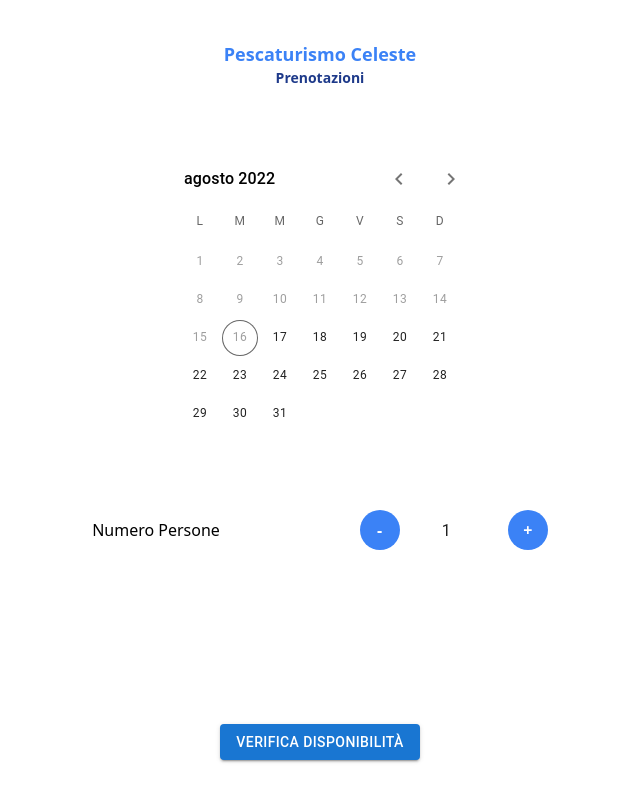
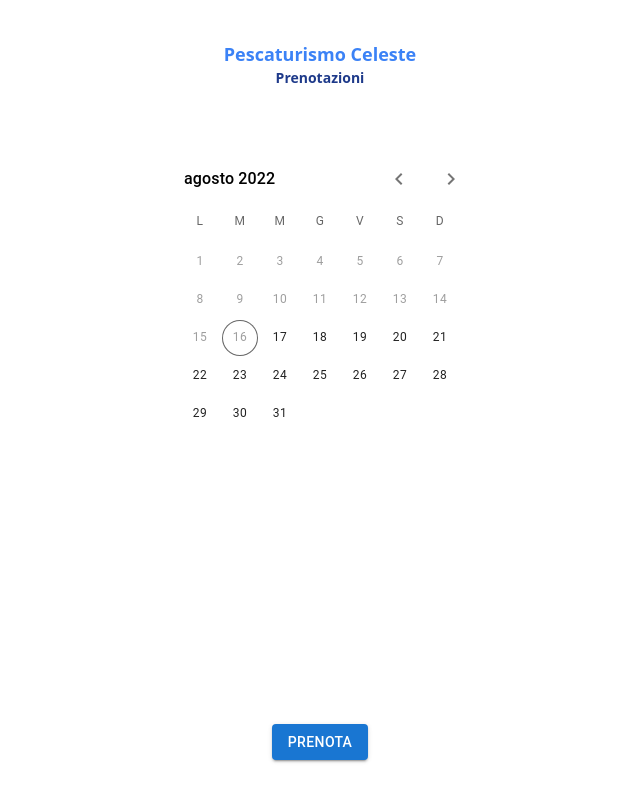
Before and after one commit to squalonero/booking-pc, a React (Create React App) app: page / in a window 1280 px wide. Shown: the whole page, without its empty margins (320-960 px from the left). Built offline with nearby package versions, Linux system fonts and the light colour scheme; data requests are answered from the project's data file; a web font is replaced by a local one.

Commit message:
Working changes with booking check

```diff
--- a/src/features/booking/selectors.ts
+++ b/src/features/booking/selectors.ts
@@ -1,5 +1,4 @@
 import { createSelector } from '@reduxjs/toolkit'
-import dayjs from 'dayjs'
 import { RootState } from 'features/store'
 
 // restringiamo il selettore alla fetta di stato 'Booking'
@@ -13,8 +12,9 @@ const selectBooking = ({ booking }: RootState) => booking
  * we can manipulate the state with this selector before sending it to the component
  */
 
-export const selectSelectedDate = createSelector(selectBooking, ({ selectedDate }) =>
-  dayjs(selectedDate).toDate()
+export const selectSelectedDate = createSelector(
+  selectBooking,
+  ({ selectedDate }) => selectedDate
 )
 
 export const selectSelectedPeople = createSelector(
--- a/src/features/models/bookings/selectors.ts
+++ b/src/features/models/bookings/selectors.ts
@@ -3,7 +3,7 @@ import { RootState } from 'features/store'
 
 const selectDbBookings = ({ availableBookings }: RootState) => availableBookings
 
-export const selectBookedSeats = createSelector(
+export const selectDbBooked = createSelector(
   selectDbBookings,
   ({ total, confirmed, pending }) => ({
     total,
--- a/src/pages/Booking/BookingCalendar/DateController.tsx
+++ b/src/pages/Booking/BookingCalendar/DateController.tsx
@@ -3,8 +3,7 @@ import { StaticDatePicker } from '@mui/x-date-pickers'
 import dayjs from 'dayjs'
 import { bookingActions } from 'features/booking/reducer'
 import { selectSelectedDate } from 'features/booking/selectors'
-import { bookingAvailabilityActions } from 'features/models/bookings/reducer'
-import { useCallback, useEffect } from 'react'
+import { useCallback } from 'react'
 import { useDispatch, useSelector } from 'react-redux'
 
 export const DateController = () => {
@@ -20,22 +19,12 @@ export const DateController = () => {
     [dispatch]
   )
 
-  useEffect(() => {
-    if (selectedDate) {
-      dispatch(
-        bookingAvailabilityActions.getBookingAvailability(
-          dayjs(selectedDate).format('YYYY-MM-DD')
-        )
-      )
-    }
-  }, [dispatch, selectedDate])
-
   return (
     <StaticDatePicker<Date>
       displayStaticWrapperAs="desktop" // hides toolbar and dialog actions
       openTo="day"
       views={['day']} // only show day view
-      value={selectedDate}
+      value={selectedDate ? dayjs(selectedDate).toDate() : null}
       onChange={handleChange}
       shouldDisableDate={(date) => date < tomorrow}
       renderInput={(params) => <TextField {...params} />}
--- a/src/pages/Booking/BookingCalendar/PeopleController.tsx
+++ b/src/pages/Booking/BookingCalendar/PeopleController.tsx
@@ -3,12 +3,16 @@ import { bookingActions } from 'features/booking/reducer'
 import { selectSelectedPeople } from 'features/booking/selectors'
 import { useDispatch, useSelector } from 'react-redux'
 
-export const PeopleController = () => {
+type Props = {
+  max: number
+}
+
+export const PeopleController = ({ max }: Props) => {
   const dispatch = useDispatch()
   const selectedPeople = useSelector(selectSelectedPeople)
 
   const incrementPeople = () => {
-    dispatch(bookingActions.increaseNumPeople())
+    selectedPeople < max && dispatch(bookingActions.increaseNumPeople())
   }
   const decrementPeople = () => {
     dispatch(bookingActions.decreaseNumPeople())
--- /dev/null
+++ b/src/pages/Booking/BookingCalendar/config.json
@@ -0,0 +1,3 @@
+{
+  "max_people": 15
+}
--- a/src/pages/Booking/BookingCalendar/index.tsx
+++ b/src/pages/Booking/BookingCalendar/index.tsx
@@ -1,9 +1,29 @@
+import { config } from 'process'
 import { Button } from '@mui/material'
+import dayjs from 'dayjs'
+import { selectSelectedDate } from 'features/booking/selectors'
+import { bookingAvailabilityActions } from 'features/models/bookings/reducer'
+import { selectDbBooked } from 'features/models/bookings/selectors'
+import { useEffect } from 'react'
+import { useDispatch, useSelector } from 'react-redux'
+import Config from './config.json'
 import { DateController } from './DateController'
-
 import { PeopleController } from './PeopleController'
 
 const BookingCalendar = () => {
+  const dispatch = useDispatch()
+  const selectedDate = useSelector(selectSelectedDate)
+  const selectBooked = useSelector(selectDbBooked)
+
+  useEffect(() => {
+    if (!selectedDate) return
+    dispatch(
+      bookingAvailabilityActions.getBookingAvailability(
+        dayjs(selectedDate).format('YYYY-MM-DD')
+      )
+    )
+  }, [dispatch, selectedDate])
+
   return (
     <>
       <div className="text-center mb-10">
@@ -11,17 +31,31 @@ const BookingCalendar = () => {
         <h2 className="text-sm font-bold text-blue-900">Prenotazioni</h2>
       </div>
 
-      <div className="mt-5">
-        <DateController />
+      <div className="mt-5 w-full">
+        {!selectedDate && <DateController />}
+        {selectedDate && selectBooked && (
+          <>
+            <h4 className="flex justify-between">
+              <span className="text-gray-500">Data selezionata:</span>
+              <span>{dayjs(selectedDate).format('DD-MM-YYYY')}</span>
+            </h4>
+            <div className="flex justify-between">
+              <div className="text-gray-500">Posti liberi:</div>
+              <div>
+                {Config.max_people - selectBooked.confirmed}/{Config.max_people}
+              </div>
+            </div>
+          </>
+        )}
       </div>
 
-      <div className="mt-5">
-        <PeopleController />
+      <div className="mt-5 w-full">
+        {selectedDate && <PeopleController max={Config.max_people} />}
       </div>
 
       <div className="flex justify-center mt-auto">
         <Button variant="contained" color="primary">
-          Verifica Disponibilità
+          Prenota
         </Button>
       </div>
     </>
```
